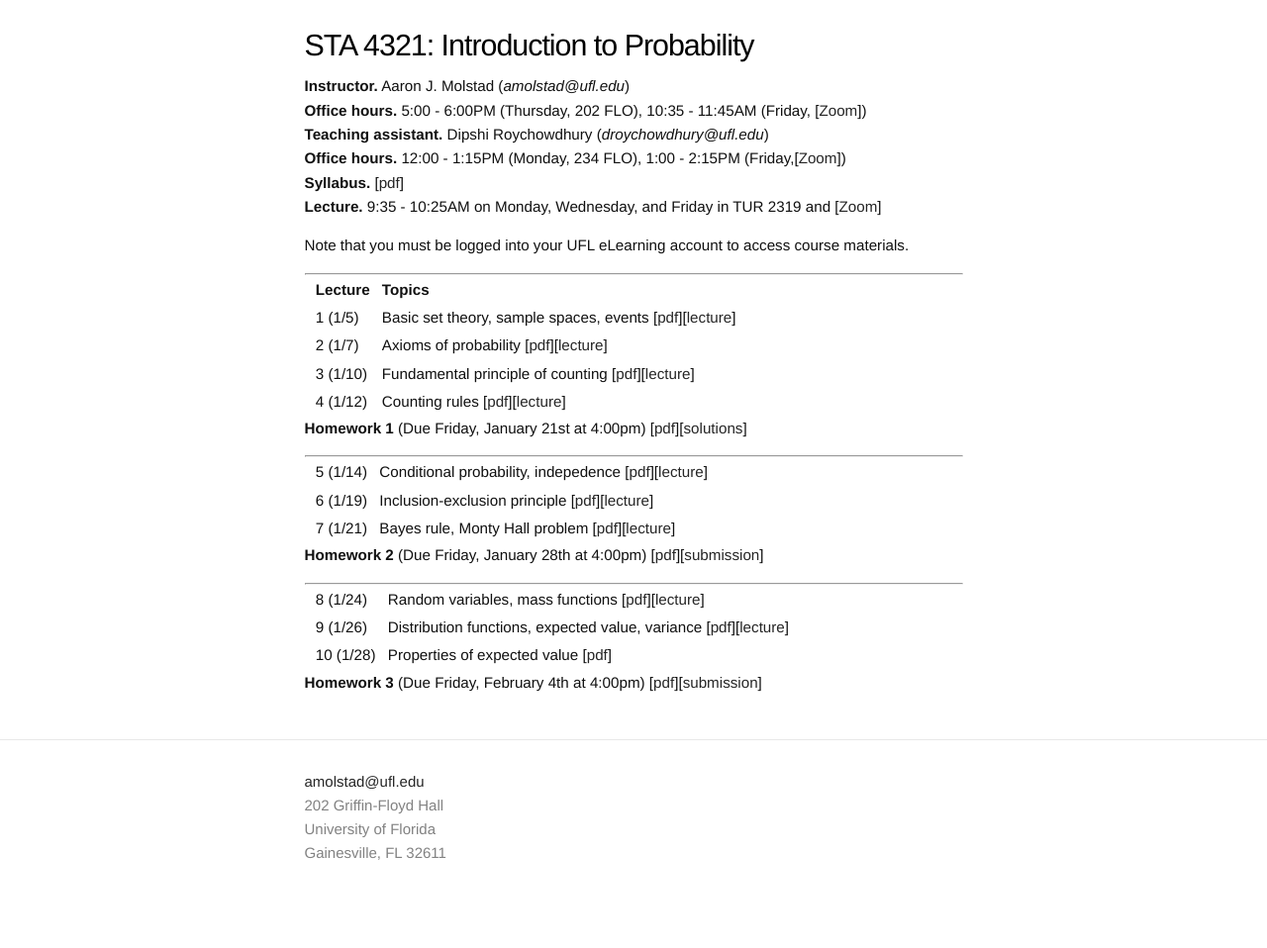
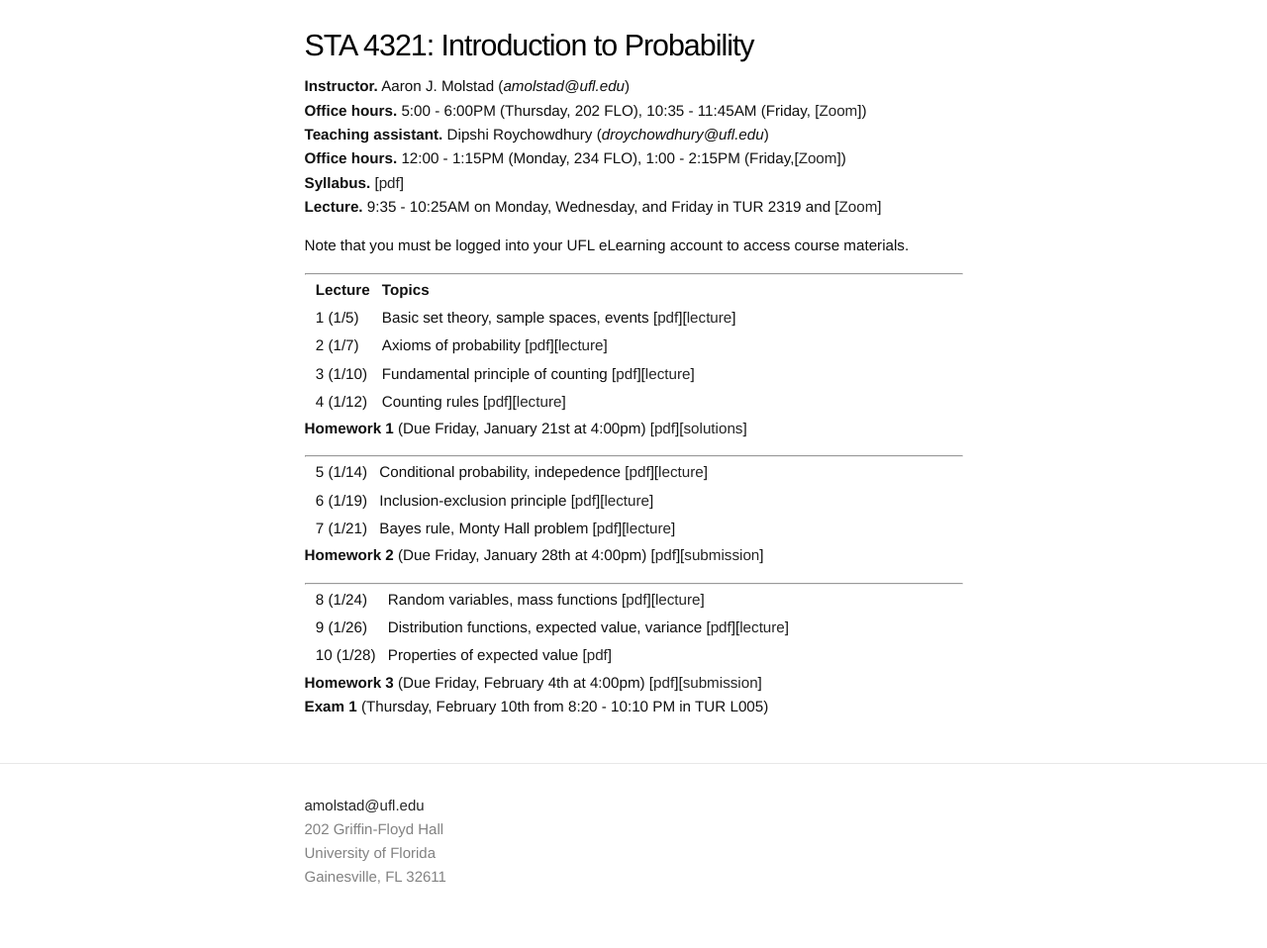
Before and after one commit to ajmolstad/ajmolstad.github.io, a Jekyll site: the page built from S22_STA4321.md, in a window 1280 px wide. Shown: the whole page at 99% size. Built offline with Jekyll 4.4.1, drawn with Linux system fonts in a browser that asks for light colours; before the commit the page ends 934 px from its top, so only the background shows below that.

Commit message:
Update S22_STA4321.md

```diff
--- a/S22_STA4321.md
+++ b/S22_STA4321.md
@@ -43,3 +43,4 @@ Note that you must be logged into your UFL eLearning account to access course ma
 
 
 **Homework 3** (Due Friday, February 4th at 4:00pm) [[pdf](https://ufl.instructure.com/files/66135064/download?download_frd=1)][[submission](https://ufl.instructure.com/courses/452037/assignments/5119713)]
+**Exam 1** (Thursday, February 10th from 8:20 - 10:10 PM in TUR L005)
```
